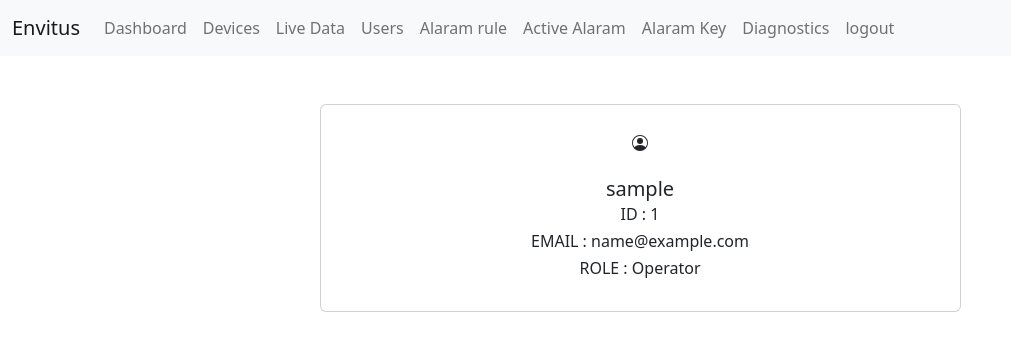
After one commit to speethambaran/envitusDjango, a Django app: a page that uses accounts/templates/userprofile.html in a window 1280 px wide. The commit adds this page. Shown: the top 351 px of the page, without its empty margins (0-1011 px from the left). Run offline with Django 3.2, Linux system fonts and the light colour scheme; tables that the repository leaves empty hold one stand-in row (values such as "Sample post").

Commit message:
update user,delete user,user profile

```diff
--- a/accounts/templates/index.html
+++ b/accounts/templates/index.html
@@ -2,7 +2,9 @@
 <html lang="en">
 <head>
     <meta charset="UTF-8">
+    {% load static %}
     <title>Envitus</title>
+    <link rel="shortcut icon" type="image/png" href="{% static 'images/favicon.ico' %}"/>
     <nav class="navbar navbar-expand-lg navbar-light bg-light">
         <div class="container-fluid">
             <a class="navbar-brand" href="#">Envitus</a>
--- a/accounts/templates/login.html
+++ b/accounts/templates/login.html
@@ -6,7 +6,7 @@
     <meta content="IE=edge" http-equiv="X-UA-Compatible">
     <meta content="width=device-width, initial-scale=1.0" name="viewport">
     <title>Login</title>
-    <link href="static/images/infologofav.png" rel="shortcut icon">
+    <link rel="shortcut icon" type="image/png" href="{% static 'images/favicon.ico' %}"/>
     <img alt="" class="logostyle" src="{% static 'images/envituslogo.png' %}" width="100"
          height="100">
     <link href="{% static 'css/login.css' %}" rel="stylesheet" type="text/css"/>
@@ -61,7 +61,7 @@
         </div>
     </div>
     <div class="container signin text-center">
-        <p>Create an account? <a href='#'>Register</a>.</p>
+        <p>Create an account? <a href="register">Register</a>.</p>
         <p><a href="#">Forgotten your password?</a></p>
         <div class="fa">
             <a class="fa fa-facebook" href="#"></a>
--- a/accounts/templates/logout.html
+++ b/accounts/templates/logout.html
@@ -1,10 +1,12 @@
 <!DOCTYPE html>
 <html lang="en">
 <head>
+    {% load static %}
     <meta charset="UTF-8">
     <meta http-equiv="X-UA-Compatible" content="IE=edge">
     <meta name="viewport" content="width=device-width, initial-scale=1.0">
     <title>Logout</title>
+    <link rel="shortcut icon" type="image/png" href="{% static 'images/favicon.ico' %}"/>
 </head>
 <body>
 
--- a/accounts/templates/register.html
+++ b/accounts/templates/register.html
@@ -6,7 +6,7 @@
     <meta content="IE=edge" http-equiv="X-UA-Compatible">
     <meta content="width=device-width, initial-scale=1.0" name="viewport">
     <title>ENVITUS</title>
-    <link href="{% static 'images/favicon.ico' %}" rel="favicon">
+    <link rel="shortcut icon" type="image/png" href="{% static 'images/favicon.ico' %}"/>
     <img alt="" class="style" height="" src="{% static 'images/envituslogo.png' %}" width="100" height="100">
     <link href="{% static 'css/register.css' %}" rel="stylesheet" type="text/css"/>
     <link crossorigin="anonymous" href="https://cdn.jsdelivr.net/npm/bootstrap@3.3.7/dist/css/bootstrap.min.css"
@@ -75,7 +75,7 @@
 
 
     <div class="container-signin">
-        <p>Already have an account? <a href='login'>login</a>.</p>
+        <p>Already have an account? <a href="login">login</a>.</p>
         <div>
             <div class="fa">
                 <a class="fa fa-facebook" href="#"></a>
--- /dev/null
+++ b/accounts/templates/userprofile.html
@@ -0,0 +1,77 @@
+<!DOCTYPE html>
+<html lang="en">
+<head>
+    <meta charset="UTF-8">
+    <title>Envitus</title>
+    {% load static %}
+    <link rel="shortcut icon" type="image/png" href="{% static 'images/favicon.ico' %}"/>
+    <script src="https://cdn.jsdelivr.net/npm/bootstrap@5.2.2/dist/js/bootstrap.bundle.min.js"
+            integrity="sha384-OERcA2EqjJCMA+/3y+gxIOqMEjwtxJY7qPCqsdltbNJuaOe923+mo//f6V8Qbsw3"
+            crossorigin="anonymous"></script>
+    <link href="https://cdn.jsdelivr.net/npm/bootstrap@5.2.2/dist/css/bootstrap.min.css" rel="stylesheet"
+          integrity="sha384-Zenh87qX5JnK2Jl0vWa8Ck2rdkQ2Bzep5IDxbcnCeuOxjzrPF/et3URy9Bv1WTRi" crossorigin="anonymous">
+
+    <nav class="navbar navbar-expand-lg navbar-light bg-light">
+        <div class="container-fluid">
+            <a class="navbar-brand" href="#">Envitus</a>
+            <button class="navbar-toggler" type="button" data-bs-toggle="collapse" data-bs-target="#navbarNavAltMarkup"
+                    aria-controls="navbarNavAltMarkup" aria-expanded="false" aria-label="Toggle navigation">
+                <span class="navbar-toggler-icon"></span>
+            </button>
+            <div class="collapse navbar-collapse" id="navbarNavAltMarkup">
+                <div class="navbar-nav">
+                    <a class="nav-link" href="#">Dashboard</a>
+                    <a class="nav-link" href="#">Devices</a>
+                    <a class="nav-link" href="#">Live Data</a>
+                    <a class="nav-link" href="#">Users</a>
+                    <a class="nav-link" href="#">Alaram rule</a>
+                    <a class="nav-link" href="#">Active Alaram</a>
+                    <a class="nav-link" href="#">Alaram Key</a>
+                    <a class="nav-link" href="#">Diagnostics</a>
+                    <a class="nav-link" href="#">logout</a>
+                </div>
+            </div>
+        </div>
+    </nav>
+</head>
+<body>
+<div class="container mt-5">
+
+    <div class="row d-flex justify-content-center">
+
+        <div class="col-md-7">
+
+            <div class="card p-3 py-4">
+
+                <div class="text-center">
+                    <svg xmlns="http://www.w3.org/2000/svg" width="16" height="16" fill="currentColor"
+                         class="bi bi-person-circle" viewBox="0 0 16 16">
+                        <path d="M11 6a3 3 0 1 1-6 0 3 3 0 0 1 6 0z"/>
+                        <path fill-rule="evenodd"
+                              d="M0 8a8 8 0 1 1 16 0A8 8 0 0 1 0 8zm8-7a7 7 0 0 0-5.468 11.37C3.242 11.226 4.805 10 8 10s4.757 1.225 5.468 2.37A7 7 0 0 0 8 1z"/>
+                    </svg>
+                </div>
+
+                <div class="text-center mt-3">
+                    <h5 class="mt-2 mb-0">{{users.username}}</h5>
+
+                    <div class="px-4 mt-1 ">
+                        <h6>ID : {{users.id}}</h6>
+                        <h6>EMAIL : {{users.email}}</h6>
+                        <h6>ROLE : {{users.role}}</h6>
+
+                    </div>
+
+
+                </div>
+
+
+            </div>
+
+        </div>
+
+    </div>
+
+</div>
+</body>
+</html>
--- a/accounts/urls.py
+++ b/accounts/urls.py
@@ -6,9 +6,10 @@ urlpatterns = [
     path('login/', views.login, name='login'),
     path('register/', views.register, name='register'),
     path('users/', views.users, name='users'),
+    path('users/userprofile/<username>', views.userprofile, name='userprofile'),
     path('users/roles/', views.roles, name='roles'),
     path('getusers/', views.getusers, name='getusers'),
     path('enableusers/', views.enableusers, name='enableusers'),
     path('disableusers/', views.disableusers, name='disableusers'),
-    path('deleteuser/', views.deleteuser, name='deleteuser'),
+    path('users/deleteuser/<int:id>', views.deleteuser, name='deleteuser'),
 ]
--- a/accounts/views.py
+++ b/accounts/views.py
@@ -47,7 +47,7 @@ def register(request):
             # errorResponse["message"] = 'password not match!'
             # return JsonResponse(errorResponse, safe=False)
             messages.info(request, "Please enter a valid Password")
-            return render(register)
+            return render('register')
         else:
             myuser = User.objects.create_user(username=username, email=email, password=password)
             myuser.save()
@@ -97,6 +97,11 @@ def getusers(request):
     return JsonResponse(hubResponse)
 
 
+def userprofile(request, username):
+    user = User.objects.get(username=username)
+    return render(request, 'userprofile.html', {'users': user})
+
+
 @csrf_exempt
 def enableusers(request):
     if request.method == 'POST':
@@ -120,6 +125,7 @@ def disableusers(request):
         myuser = json.loads(request.body)
         collection = dbname["accounts_user"]
         isUserExists = collection.find_one({'username': myuser['username']})
+        print(isUserExists)
         if isUserExists:
             collection.update_one({'username': myuser['username']}, {'$set': {'is_active': myuser['is_active']}})
             hubResponse["message"] = 'user status has been disabled '
@@ -133,6 +139,8 @@ def disableusers(request):
 @csrf_exempt
 def roles(request):
     if request.method == 'POST':
+        print('user data : ', json.loads(request.body))
+
         user_data = json.loads(request.body)
 
         collection = dbname["accounts_user"]
@@ -154,16 +162,18 @@ def roles(request):
 
 
 @csrf_exempt
-def deleteuser(request):
-    if request.method == 'POST':
-        user_data = json.loads(request.body)
-
-        collection = dbname["accounts_user"]
-        isUserExists = collection.find_one({'id': user_data['id']})
-        collection.delete_one(user_data)
-        hubResponse["message"] = 'User has been deleted '
-        return JsonResponse(hubResponse, safe=False)
-    else:
-        errorResponse['message'] = 'error please try again '
-        return JsonResponse(errorResponse, safe=False)
-    return JsonResponse(errorResponse)
+def deleteuser(request, id):
+    user = User.objects.get(id=id)
+    user.delete()
+    return redirect('users')
+    # if request.method == 'POST':
+    #     # user_data = json.loads(request.body)
+    #
+    #     collection = dbname["accounts_user"]
+    #     isUserExists = collection.find_one({'id': request.POST['id']})
+    #     collection.delete_one(isUserExists)
+    #     # hubResponse["message"] = 'User has been deleted '
+    #     # return JsonResponse(hubResponse, safe=False)
+    #     return redirect('users')
+    # else:
+    #     return render(request, 'userprofile.html')
```
Also changed, not shown: DjangoMongo/settings.py (+1 -8 lines), accounts/templates/roles.html (deleted, +0 -12 lines), accounts/templates/users.html (+10 -5 lines), accounts/templates/administrator.html (added), accounts/templates/operator.html (added), accounts/templates/supervisor.html (added), db.sqlite3 (deleted).
